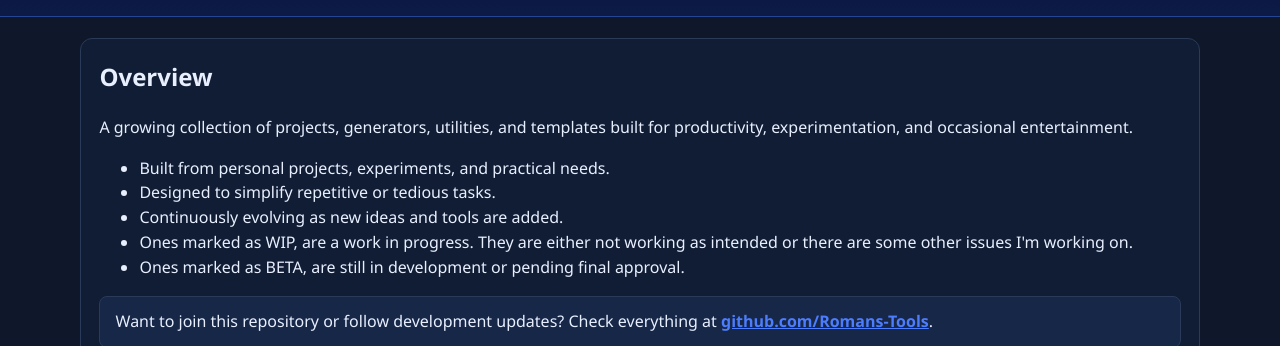
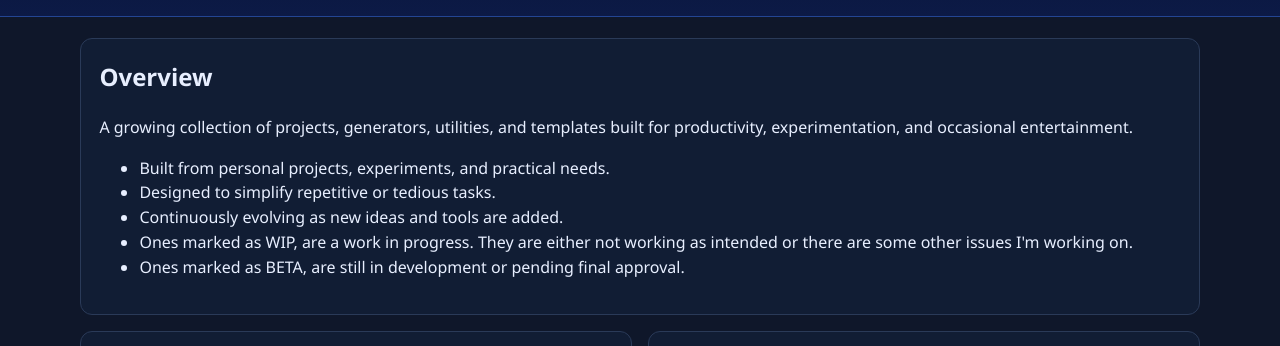
Before and after one commit to Romans-Tools/Romans-Tools, a plain HTML site: page index.html in a window 1280 px wide. Shown: the part 156-502 px from the top of the page. Drawn offline with Linux system fonts and the light colour scheme.

Commit message:
Update index.html

```diff
--- a/index.html
+++ b/index.html
@@ -37,10 +37,6 @@
             <li>Ones marked as WIP, are a work in progress. They are either not working as intended or there are some other issues I'm working on.</li>
             <li>Ones marked as BETA, are still in development or pending final approval.</li>
           </ul>
-          <div class="overview-follow-box" role="note">
-            Want to join this repository or follow development updates? Check everything at
-            <a href="https://github.com/Romans-Tools" target="_blank" rel="noopener noreferrer">github.com/Romans-Tools</a>.
-          </div>
         </article>
 
         <div class="card-grid">
```
